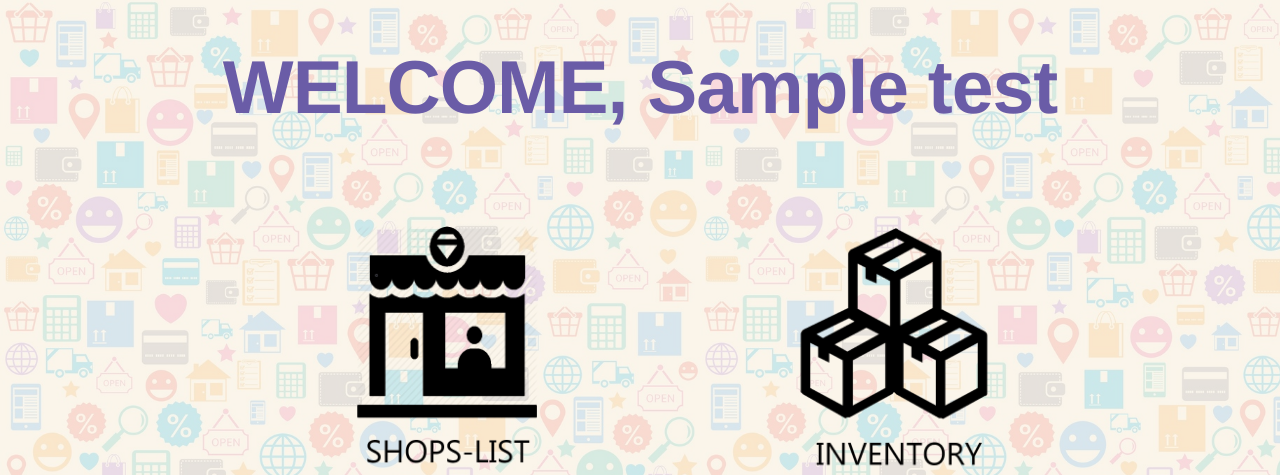
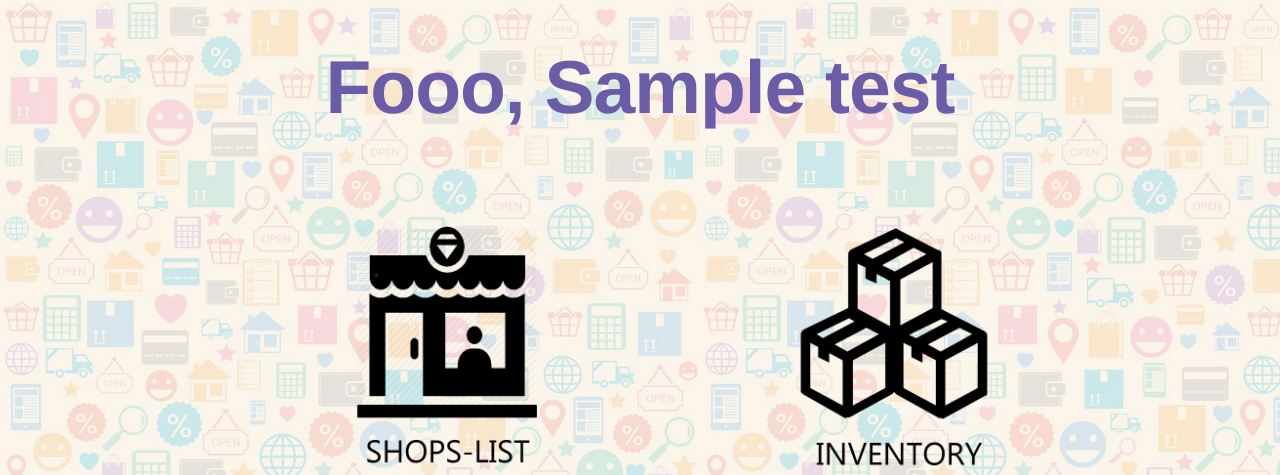
Before and after one commit to sharonjoji99/InventoryManagement, a Spring app: template IMS/src/main/resources/templates/dashboard.html in a window 1280 px wide. Shown: the top 475 px of the page. Run offline with Thymeleaf, Linux system fonts and the light colour scheme; the template is opened without the code that fills it: most values are stand-ins (such as "Sample title", 1, 10 or a date in 2020); data that the repository does not hold is empty.

Commit message:
dashboard name change

```diff
--- a/IMS/src/main/resources/templates/dashboard.html
+++ b/IMS/src/main/resources/templates/dashboard.html
@@ -8,7 +8,7 @@
 </head>
 <body>
  <link href='/css/dashboard.css' rel='stylesheet' type='text/css'>
-<h1>WELCOME, <span th:text="${test}"></h1>
+<h1>Fooo, <span th:text="${test}"></h1>
 <div class="top_row">
 
     <a href="/selectShop"><img class="shopsList" src="/img/shopIcon.png" style="height: 250px; width: 250px;"></a>
```
Also changed, not shown: 1 other file.
